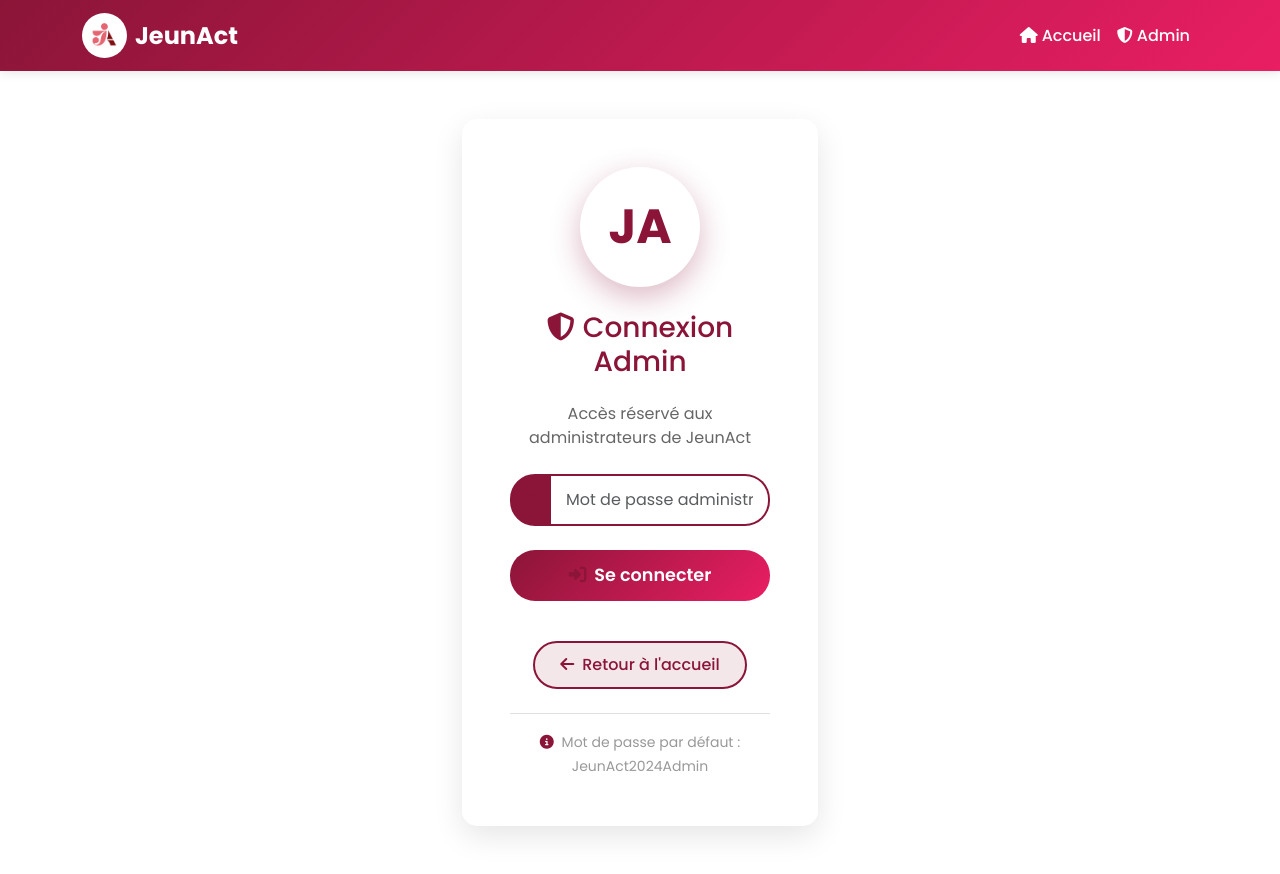
After one commit to elansarisadik/JeunAct-Badges-QR, a Flask app: page /admin/login in a window 1280 px wide. The commit adds this page. Run offline with Flask 3, Linux system fonts and the light colour scheme.

Commit message:
Fix: Logo display, change domain to JeunAct, add admin authentication

```diff
--- a/app.py
+++ b/app.py
@@ -1,4 +1,4 @@
-from flask import Flask, render_template, request, redirect, url_for, flash, jsonify
+from flask import Flask, render_template, request, redirect, url_for, flash, jsonify, session
 from flask_sqlalchemy import SQLAlchemy
 from datetime import datetime
 import qrcode
@@ -34,6 +34,21 @@ def generate_member_number():
     next_number = member_count + 1
     return f"MEM{next_number:03d}"
 
+# Fonctions d'authentification
+def is_admin():
+    """Vérifie si l'utilisateur est connecté en tant qu'admin"""
+    return session.get('is_admin', False)
+
+def require_admin(f):
+    """Décorateur pour protéger les routes admin"""
+    def decorated_function(*args, **kwargs):
+        if not is_admin():
+            flash('Accès refusé. Connexion administrateur requise.', 'error')
+            return redirect(url_for('admin_login'))
+        return f(*args, **kwargs)
+    decorated_function.__name__ = f.__name__
+    return decorated_function
+
 # Modèle de données pour les membres
 class Member(db.Model):
     id = db.Column(db.Integer, primary_key=True)
@@ -59,7 +74,27 @@ class Member(db.Model):
 def index():
     return render_template('index.html')
 
+@app.route('/admin/login', methods=['GET', 'POST'])
+def admin_login():
+    if request.method == 'POST':
+        password = request.form.get('password')
+        # Mot de passe admin simple (à changer en production)
+        if password == 'JeunAct2024Admin':
+            session['is_admin'] = True
+            flash('Connexion réussie !', 'success')
+            return redirect(url_for('admin'))
+        else:
+            flash('Mot de passe incorrect.', 'error')
+    return render_template('admin_login.html')
+
+@app.route('/admin/logout')
+def admin_logout():
+    session.pop('is_admin', None)
+    flash('Déconnexion réussie.', 'success')
+    return redirect(url_for('index'))
+
 @app.route('/admin')
+@require_admin
 def admin():
     members = Member.query.all()
     return render_template('admin.html', members=members)
@@ -70,6 +105,7 @@ def member_profile(member_id):
     return render_template('member_profile.html', member=member)
 
 @app.route('/add_member', methods=['GET', 'POST'])
+@require_admin
 def add_member():
     if request.method == 'POST':
         integration_date = None
@@ -102,6 +138,7 @@ def add_member():
     return render_template('add_member.html')
 
 @app.route('/edit_member/<int:member_id>', methods=['GET', 'POST'])
+@require_admin
 def edit_member(member_id):
     member = Member.query.get_or_404(member_id)
 
@@ -131,6 +168,7 @@ def edit_member(member_id):
     return render_template('edit_member.html', member=member)
 
 @app.route('/delete_member/<int:member_id>')
+@require_admin
 def delete_member(member_id):
     member = Member.query.get_or_404(member_id)
     try:
@@ -143,6 +181,7 @@ def delete_member(member_id):
     return redirect(url_for('admin'))
 
 @app.route('/generate_qr/<int:member_id>')
+@require_admin
 def generate_qr(member_id):
     member = Member.query.get_or_404(member_id)
 
--- a/config.py
+++ b/config.py
@@ -16,5 +16,5 @@ class Config:
         if os.environ.get('PRODUCTION_URL'):
             return os.environ.get('PRODUCTION_URL')
 
-        # Par défaut, localhost pour le développement
-        return 'http://localhost:5000'
+        # URL de production par défaut pour JeunAct
+        return 'https://jeunact.com'
--- a/render.yaml
+++ /dev/null
@@ -1,6 +0,0 @@
-# Configuration pour Render.com
-# Ce fichier configure l'application pour Render
-
-# Variables d'environnement par défaut
-SECRET_KEY=JeunAct2024_QR_Code_SuperSecretKey_Render_Production
-PRODUCTION_URL=https://jeunact-qr.onrender.com
--- a/requirements.txt
+++ b/requirements.txt
@@ -3,4 +3,3 @@ Flask-SQLAlchemy==3.0.5
 qrcode==7.4.2
 Pillow==10.0.1
 python-dotenv==1.0.0
-gunicorn==21.2.0
--- /dev/null
+++ b/templates/admin_login.html
@@ -0,0 +1,81 @@
+{% extends "base.html" %}
+
+{% block title %}JeunAct - Connexion Admin{% endblock %}
+
+{% block content %}
+<div class="row justify-content-center align-items-center" style="min-height: 80vh;">
+    <div class="col-lg-4 col-md-6 col-sm-8">
+        <div class="card card-white">
+            <div class="card-body text-center p-5">
+                <!-- Logo JeunAct -->
+                <div class="jeunact-logo-large mb-4"></div>
+
+                <h3 class="card-title mb-4" style="color: #8B1538;">
+                    <i class="fas fa-shield-alt me-2"></i>Connexion Admin
+                </h3>
+
+                <p class="card-text mb-4" style="color: #666;">
+                    Accès réservé aux administrateurs de JeunAct
+                </p>
+
+                <form method="POST">
+                    <div class="mb-4">
+                        <div class="input-group">
+                            <span class="input-group-text" style="background: #8B1538; color: white; border: 2px solid #8B1538;">
+                                <i class="fas fa-lock"></i>
+                            </span>
+                            <input type="password"
+                                   class="form-control"
+                                   name="password"
+                                   placeholder="Mot de passe administrateur"
+                                   required
+                                   style="border: 2px solid #8B1538; border-left: none; padding: 12px 15px; font-size: 1rem;">
+                        </div>
+                    </div>
+
+                    <button type="submit"
+                            class="btn w-100 mb-3"
+                            style="background: linear-gradient(135deg, #8B1538 0%, #E91E63 100%); color: white; border: none; border-radius: 25px; padding: 12px; font-weight: 600; font-size: 1.1rem;">
+                        <i class="fas fa-sign-in-alt me-2"></i>Se connecter
+                    </button>
+                </form>
+
+                <div class="mt-4">
+                    <a href="{{ url_for('index') }}"
+                       class="btn"
+                       style="background: rgba(139, 21, 56, 0.1); color: #8B1538; border: 2px solid #8B1538; border-radius: 25px; padding: 10px 25px; font-weight: 500;">
+                        <i class="fas fa-arrow-left me-2"></i>Retour à l'accueil
+                    </a>
+                </div>
+
+                <div class="mt-4 pt-3" style="border-top: 1px solid #e0e0e0;">
+                    <small style="color: #999;">
+                        <i class="fas fa-info-circle me-1"></i>
+                        Mot de passe par défaut : JeunAct2024Admin
+                    </small>
+                </div>
+            </div>
+        </div>
+    </div>
+</div>
+
+<style>
+.input-group-text {
+    border-radius: 25px 0 0 25px !important;
+}
+
+.form-control {
+    border-radius: 0 25px 25px 0 !important;
+}
+
+.form-control:focus {
+    border-color: #8B1538 !important;
+    box-shadow: 0 0 0 0.2rem rgba(139, 21, 56, 0.25) !important;
+}
+
+.btn:hover {
+    transform: translateY(-2px);
+    box-shadow: 0 5px 15px rgba(139, 21, 56, 0.4);
+}
+</style>
+{% endblock %}
--- a/templates/base.html
+++ b/templates/base.html
@@ -1,6 +1,7 @@
 <!DOCTYPE html>
 <html lang="fr">
 <head>
+    <link rel="icon" href="{{ url_for('static', filename='favicon.png') }}" type="image/png">
     <meta charset="UTF-8">
     <meta name="viewport" content="width=device-width, initial-scale=1.0">
     <meta name="description" content="JeunAct - Système de badges QR pour les membres de l'association">
@@ -409,10 +410,14 @@
         <div class="container">
 <a class="navbar-brand" href="{{ url_for('index') }}">
     <div class="d-flex align-items-center">
-        <img src="{{ url_for('static', filename='logo.png') }}"
+        <img src="{{ url_for('static', filename='logo.png', _external=True) }}"
              alt="JeunAct Logo"
              class="me-2"
-             style="width: 45px; height: 45px; object-fit: contain; background: white; border-radius: 50%; padding: 3px;">
+             style="width: 45px; height: 45px; object-fit: contain; background: white; border-radius: 50%; padding: 3px;"
+             onerror="this.style.display='none'; this.nextElementSibling.style.display='flex';">
+        <div class="me-2" style="width: 45px; height: 45px; background: white; border-radius: 50%; padding: 3px; display: none; align-items: center; justify-content: center;">
+            <span style="font-weight: bold; font-size: 16px; color: #8B1538;">JA</span>
+        </div>
         <span>JeunAct</span>
     </div>
 </a>
@@ -426,11 +431,24 @@
                             <i class="fas fa-home me-1"></i>Accueil
                         </a>
                     </li>
+                    {% if session.is_admin %}
                     <li class="nav-item">
                         <a class="nav-link" href="{{ url_for('admin') }}">
                             <i class="fas fa-cog me-1"></i>Administration
                         </a>
                     </li>
+                    <li class="nav-item">
+                        <a class="nav-link" href="{{ url_for('admin_logout') }}">
+                            <i class="fas fa-sign-out-alt me-1"></i>Déconnexion
+                        </a>
+                    </li>
+                    {% else %}
+                    <li class="nav-item">
+                        <a class="nav-link" href="{{ url_for('admin_login') }}">
+                            <i class="fas fa-shield-alt me-1"></i>Admin
+                        </a>
+                    </li>
+                    {% endif %}
                 </ul>
             </div>
         </div>
```
Also changed, not shown: PYTHONANYWHERE_DEPLOY.md (added, +74 -0 lines), prepare-pythonanywhere.py (added, +100 -0 lines), templates/admin.html (+8 -3 lines), templates/member_profile.html (+6 -2 lines), wsgi.py (added, +17 -0 lines), CHANGELOG.md (added), 1 other file.
